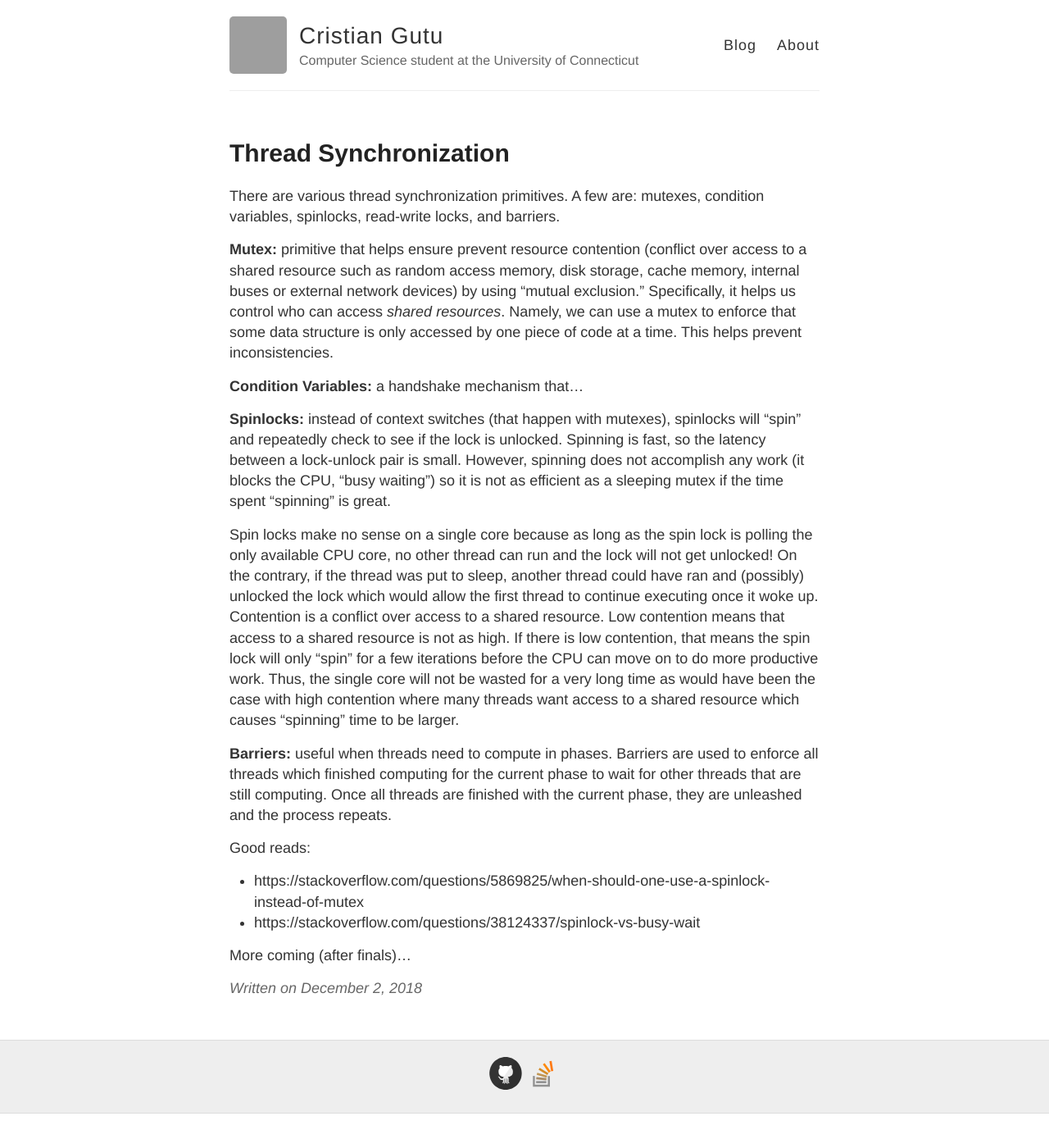
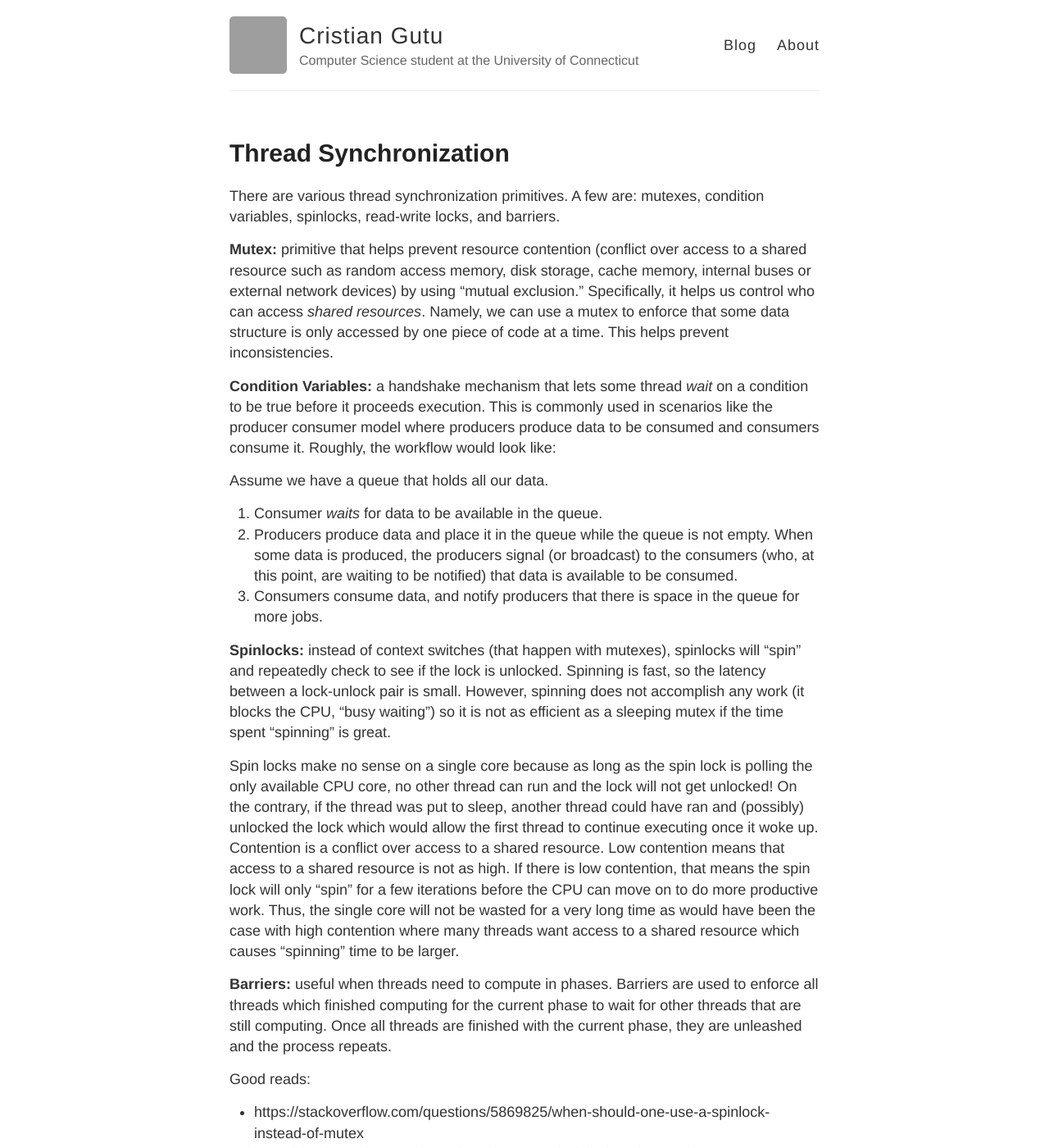
Before and after one commit to gutucristian/gutucristian.github.io, a Jekyll site: the page built from _posts/2018-12-02-Thread-Synchronization.md, in a window 1280 px wide and 1400 px high. Shown: the whole window at 82% size. Built offline with Jekyll 4.4.1, drawn with Linux system fonts in a browser that asks for light colours; our own code applies the rules of GitHub Pages for plain Markdown files; grey boxes are pictures that could not be loaded.

Commit message:
Update 2018-12-02-Thread-Synchronization.md

```diff
--- a/_posts/2018-12-02-Thread-Synchronization.md
+++ b/_posts/2018-12-02-Thread-Synchronization.md
@@ -1,8 +1,13 @@
 There are various thread synchronization primitives. A few are: mutexes, condition variables, spinlocks, read-write locks, and barriers.
 
-**Mutex:** primitive that helps ensure prevent resource contention (conflict over access to a shared resource such as random access memory, disk storage, cache memory, internal buses or external network devices) by using "mutual exclusion." Specifically, it helps us control who can access _shared resources_. Namely, we can use a mutex to enforce that some data structure is only accessed by one piece of code at a time. This helps prevent inconsistencies.
+**Mutex:** primitive that helps prevent resource contention (conflict over access to a shared resource such as random access memory, disk storage, cache memory, internal buses or external network devices) by using "mutual exclusion." Specifically, it helps us control who can access _shared resources_. Namely, we can use a mutex to enforce that some data structure is only accessed by one piece of code at a time. This helps prevent inconsistencies.
 
-**Condition Variables:** a handshake mechanism that...
+**Condition Variables:** a handshake mechanism that lets some thread _wait_ on a condition to be true before it proceeds execution. This is commonly used in scenarios like the producer consumer model where producers produce data to be consumed and consumers consume it. Roughly, the workflow would look like:
+
+Assume we have a queue that holds all our data.
+1. Consumer _waits_ for data to be available in the queue.
+2. Producers produce data and place it in the queue while the queue is not empty. When some data is produced, the producers signal (or broadcast) to the consumers (who, at this point, are waiting to be notified) that data is available to be consumed.
+3. Consumers consume data, and notify producers that there is space in the queue for more jobs.
 
 **Spinlocks:** instead of context switches (that happen with mutexes), spinlocks will "spin" and repeatedly check to see if the lock is unlocked. Spinning is fast, so the latency between a lock-unlock pair is small. However, spinning does not accomplish any work (it blocks the CPU, "busy waiting") so it is not as efficient as a sleeping mutex if the time spent "spinning" is great.
 
@@ -13,5 +18,3 @@ Spin locks make no sense on a single core because as long as the spin lock is po
 Good reads:
 - https://stackoverflow.com/questions/5869825/when-should-one-use-a-spinlock-instead-of-mutex
 - https://stackoverflow.com/questions/38124337/spinlock-vs-busy-wait
-
-More coming (after finals)...
```
